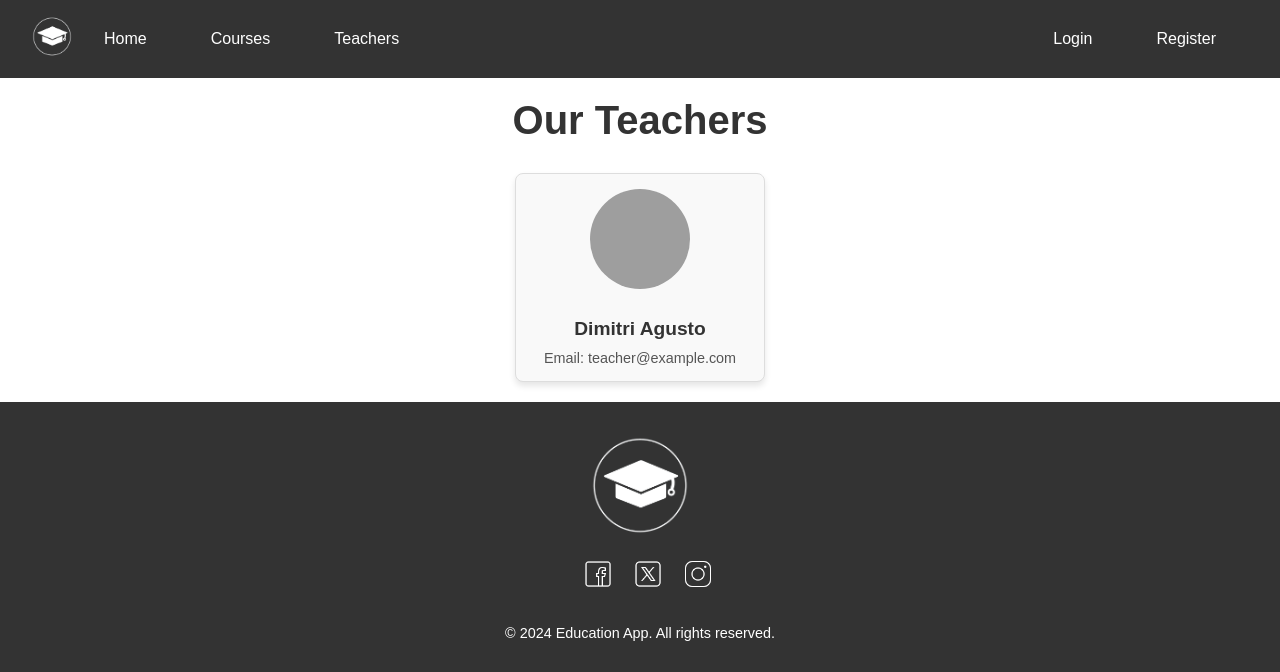
After one commit to GeorgeMoucht/quizWebApp, a Django app: page /teachers/ in a window 1280 px wide. The commit adds this page. Shown: the top 672 px of the page. Run offline with Django 5.2, Linux system fonts and the light colour scheme; data comes from the database, SQL or seed files in the repository; style sheets or scripts are compiled from the project's sources; parts of the project's set-up code (start-up, migrations or seed data) failed here and were passed over; some libraries are stand-ins or nearby versions; grey boxes are pictures that could not be loaded.

Commit message:
Teachers on Nav bar

```diff
--- a/core/static/core/styles.scss
+++ b/core/static/core/styles.scss
@@ -48,3 +48,4 @@ body {
 @import './mixins';
 @import './navigation';
 @import './footer';
+@import './teachers';
--- /dev/null
+++ b/core/static/core/teachers.scss
@@ -0,0 +1,54 @@
+.teachers-container {
+    padding: 20px;
+    text-align: center;
+
+    h1 {
+      margin-bottom: 30px;
+      font-size: 2.5rem;
+      color: #333;
+    }
+
+    .cards-grid {
+      display: grid;
+      grid-template-columns: repeat(auto-fit, minmax(250px, 1fr));
+      gap: 20px;
+      justify-items: center;
+    }
+
+    .teacher-card {
+      background-color: #f9f9f9;
+      border: 1px solid #ddd;
+      border-radius: 8px;
+      width: 250px;
+      padding: 15px;
+      text-align: center;
+      box-shadow: 0 4px 6px rgba(0, 0, 0, 0.1);
+      transition: transform 0.3s ease, box-shadow 0.3s ease;
+
+      &:hover {
+        transform: translateY(-5px);
+        box-shadow: 0 6px 10px rgba(0, 0, 0, 0.15);
+      }
+
+      .avatar {
+        width: 100px;
+        height: 100px;
+        border-radius: 50%;
+        margin-bottom: 15px;
+        object-fit: cover;
+      }
+
+      .teacher-info {
+        h3 {
+          margin: 10px 0;
+          font-size: 1.2rem;
+          color: #333;
+        }
+
+        p {
+          font-size: 0.9rem;
+          color: #555;
+        }
+      }
+    }
+  }
--- a/core/templates/core/components/navigation.html
+++ b/core/templates/core/components/navigation.html
@@ -26,6 +26,7 @@
             <ul class="nav-links">
                 <li><a href="/">Home</a></li>
                 <li><a href="/courses">Courses</a></li>
+                <li><a href="{% url 'teachers' %}">Teachers</a></li>
             </ul>
         </div>
         <div class="right-links">
--- /dev/null
+++ b/core/templates/core/teachers.html
@@ -0,0 +1,19 @@
+{% extends 'core/base.html' %}
+
+{% block content %}
+<div class="teachers-container">
+    <h1>Our Teachers</h1>
+    <div class="cards-grid">
+        {% for teacher in teachers %}
+        <div class="teacher-card">
+            <img src="{{ teacher.profile.avatar.url }}" alt="{{ teacher.username }}'s Avatar" class="avatar">
+            <div class="teacher-info">
+                <h3>{{ teacher.first_name }} {{ teacher.last_name }}</h3>
+                <p>Email: {{ teacher.email }}</p>
+            </div>
+        </div>
+
+        {% endfor %}
+    </div>
+</div>
+{% endblock %}
--- a/core/urls.py
+++ b/core/urls.py
@@ -4,5 +4,6 @@ from . import views
 
 urlpatterns = [
     path('', views.homepage_view, name='homepage'),
+    path('teachers/', views.teachers_view, name='teachers'),
     path('authenticate/', include('authentication.urls')),
 ]
--- a/core/views.py
+++ b/core/views.py
@@ -15,3 +15,19 @@ def homepage_view(request):
             "Template not found",
             status=404
         )
+
+from django.shortcuts import render
+from django.contrib.auth.models import User, Group
+
+def teachers_view(request):
+    """
+    View for displaying the list of teachers.
+
+    This view fetches all users that belong to the 'teachers' group
+    and renders them in the 'teachers.html' template.
+    """
+    # Ανάκτηση του group των teachers
+    teachers_group = Group.objects.get(name="Teacher")
+    teachers = teachers_group.user_set.all()  # Παίρνουμε τους χρήστες του group
+
+    return render(request, 'core/teachers.html', {'teachers': teachers})
```
